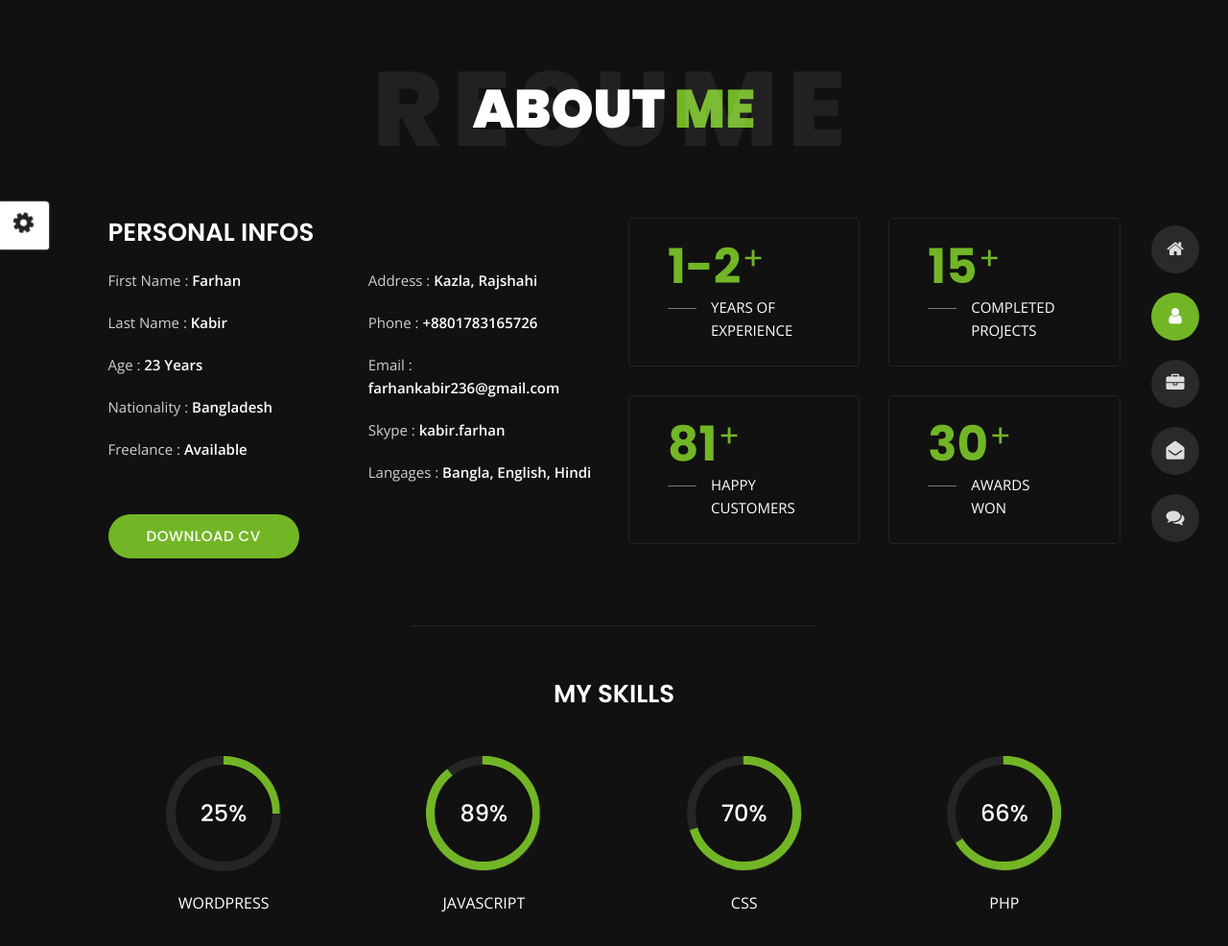
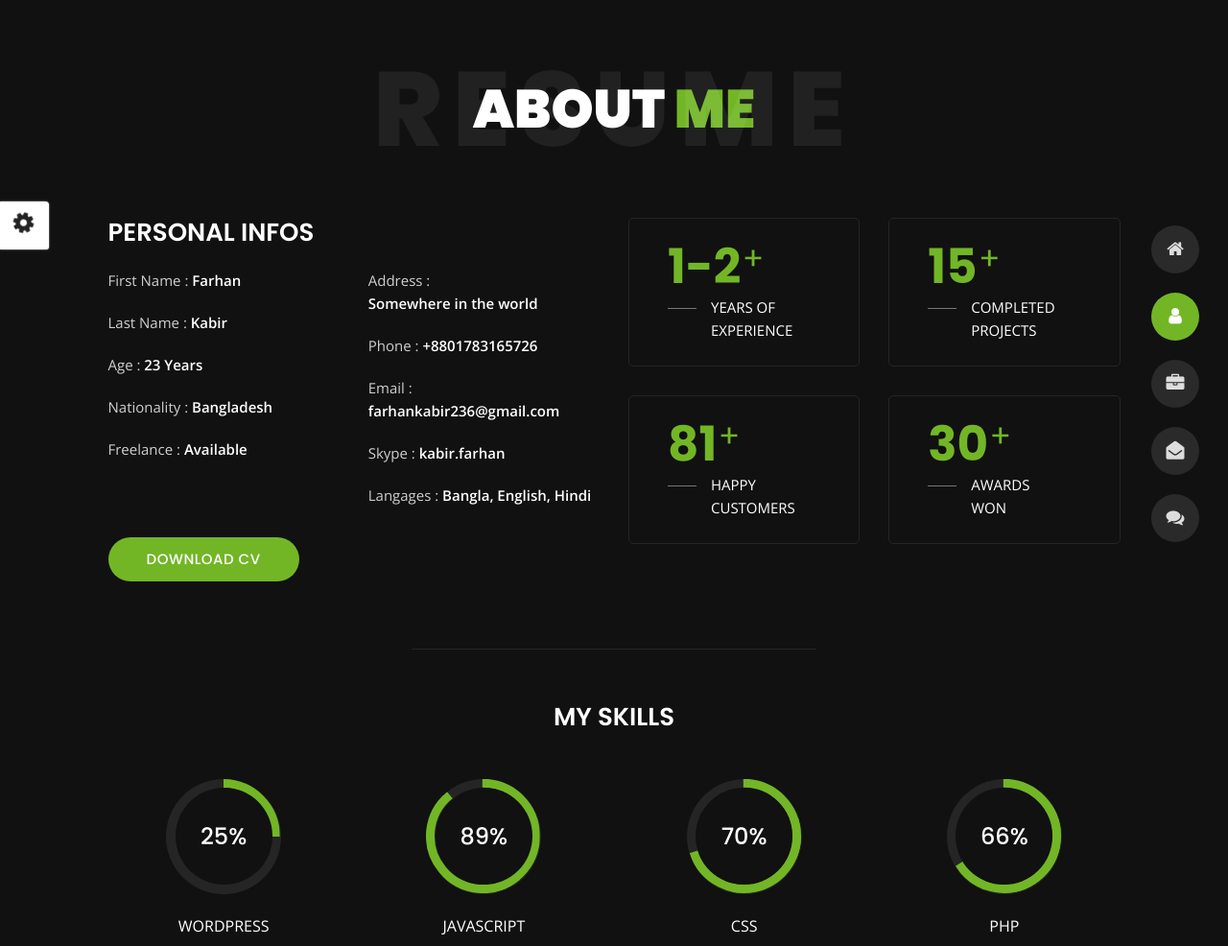
Before and after one commit to farhankabir133/fk_site, a plain HTML site: page about.html in a window 1280 px wide. Shown: the top 986 px of the page at 96% size. Drawn offline with nearby package versions, Linux system fonts and the light colour scheme.

Commit message:
Update about.html

```diff
--- a/about.html
+++ b/about.html
@@ -170,7 +170,7 @@
                     </div>
                     <div class="col-6">
                         <ul class="about-list list-unstyled open-sans-font">
-                            <li> <span class="title">Address :</span> <span class="value d-block d-sm-inline-block d-lg-block d-xl-inline-block">Kazla, Rajshahi</span> </li>
+                            <li> <span class="title">Address :</span> <span class="value d-block d-sm-inline-block d-lg-block d-xl-inline-block">Somewhere in the world</span> </li>
                             <li> <span class="title">phone :</span> <span class="value d-block d-sm-inline-block d-lg-block d-xl-inline-block">+8801783165726</span> </li>
                             <li> <span class="title">Email :</span> <span class="value d-block d-sm-inline-block d-lg-block d-xl-inline-block">farhankabir236@gmail.com</span> </li>
                             <li> <span class="title">Skype :</span> <span class="value d-block d-sm-inline-block d-lg-block d-xl-inline-block">kabir.farhan</span> </li>
```
